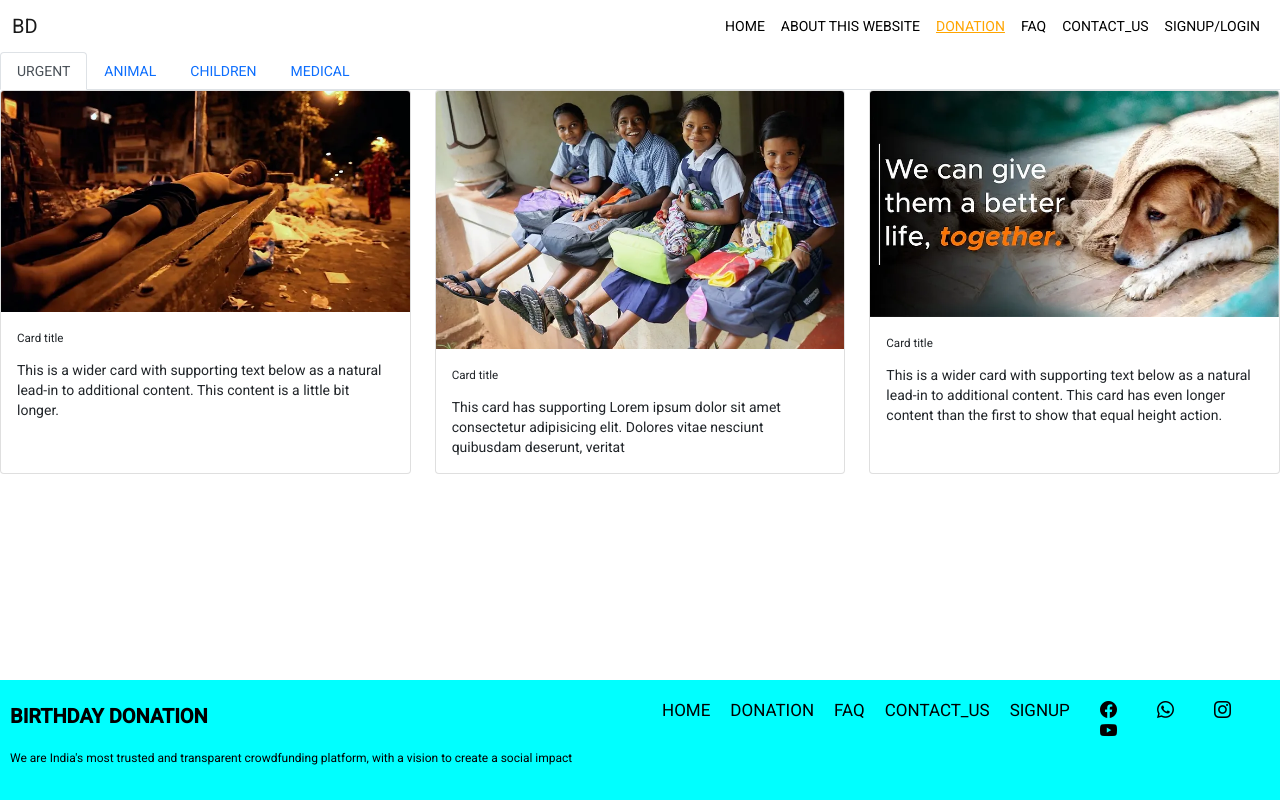
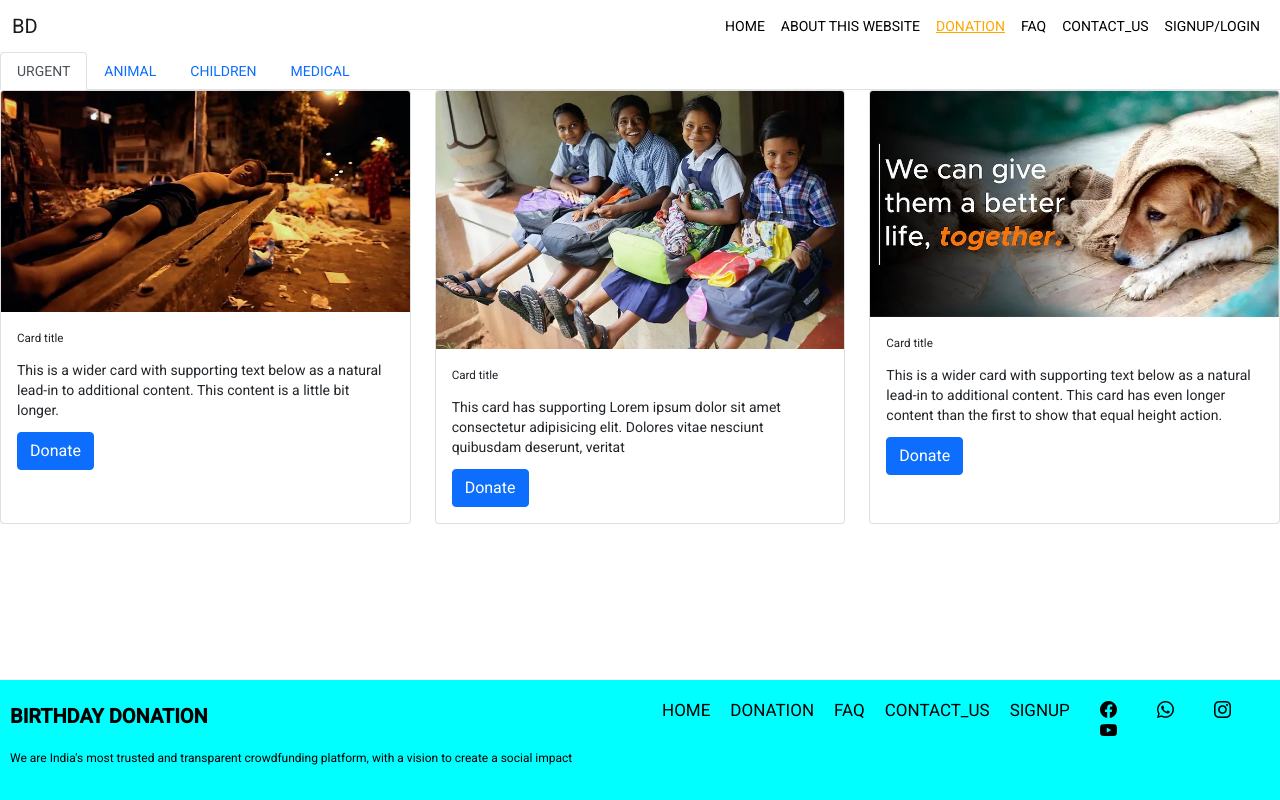
Before and after one commit to crony10/Birthday_donation, an Angular app in the folder BIRTHDAY_DONATION-1/: page /donation in a window 1280 px wide. Built offline with nearby package versions, Linux system fonts and the light colour scheme.

Commit message:
completed the signup login

```diff
--- a/BIRTHDAY_DONATION-1/src/app/app-routing.module.ts
+++ b/BIRTHDAY_DONATION-1/src/app/app-routing.module.ts
@@ -6,6 +6,7 @@ import { DonationComponent } from './pages/donation/donation.component';
 import { FAQComponent } from './pages/faq/faq.component';
 import { HomeComponent } from './pages/home/home.component';
 import { LoginComponent } from './pages/signup/login/login.component';
+import { SignupComponent } from './pages/signup/login/signup/signup/signup.component';
 
 const routes: Routes = [
   {path:'',component:HomeComponent},
@@ -13,7 +14,8 @@ const routes: Routes = [
   {path:'donation',component:DonationComponent},
   {path:'faq',component:FAQComponent},
   {path:'contact-us',component:CONTACTUSComponent},
-  {path:'signup',component:LoginComponent}
+  {path:'login',component:LoginComponent},
+  {path:'signup',component:SignupComponent}
 ];
 
 @NgModule({
--- a/BIRTHDAY_DONATION-1/src/app/pages/donation/donation.component.html
+++ b/BIRTHDAY_DONATION-1/src/app/pages/donation/donation.component.html
@@ -1,4 +1,4 @@
-<nav>
+  <nav>
     <div class="nav nav-tabs" id="nav-tab" role="tablist">
         <button class="nav-link active" id="nav-home-tab" data-bs-toggle="tab" data-bs-target="#nav-home" type="button"
             role="tab" aria-controls="nav-home" aria-selected="true">URGENT</button>
@@ -19,6 +19,7 @@
                 <div class="card-body">
                   <h5 class="card-title">Card title</h5>
                   <p class="card-text">This is a wider card with supporting text below as a natural lead-in to additional content. This content is a little bit longer.</p>
+                  <a (click)="donateButtonClicked()" class="btn btn-primary">Donate</a>
                 </div>
 
               </div>
@@ -29,6 +30,7 @@
                 <div class="card-body">
                   <h5 class="card-title">Card title</h5>
                   <p class="card-text">This card has supporting Lorem ipsum dolor sit amet consectetur adipisicing elit. Dolores vitae nesciunt quibusdam deserunt, veritat</p>
+                  <a (click)="donateButtonClicked()" class="btn btn-primary">Donate</a>
                 </div>
 
               </div>
@@ -39,6 +41,7 @@
                 <div class="card-body">
                   <h5 class="card-title">Card title</h5>
                   <p class="card-text">This is a wider card with supporting text below as a natural lead-in to additional content. This card has even longer content than the first to show that equal height action.</p>
+                  <a (click)="donateButtonClicked()" class="btn btn-primary">Donate</a>
                 </div>
 
               </div>
@@ -52,6 +55,7 @@
             <div class="card-body">
               <h5 class="card-title">Card title</h5>
               <p class="card-text">This is a wider card with supporting text below as a natural lead-in to additional content. This content is a little bit longer.</p>
+              <a (click)="donateButtonClicked()" class="btn btn-primary">Donate</a>
             </div>
 
           </div>
@@ -62,6 +66,7 @@
             <div class="card-body">
               <h5 class="card-title">Card title</h5>
               <p class="card-text">This card has supporting Lorem ipsum dolor sit amet consectetur adipisicing elit. Dolores vitae nesciunt quibusdam deserunt, veritat</p>
+              <a (click)="donateButtonClicked()" class="btn btn-primary">Donate</a>
             </div>
 
           </div>
@@ -72,6 +77,7 @@
             <div class="card-body">
               <h5 class="card-title">Card title</h5>
               <p class="card-text">This is a wider card with supporting text below as a natural lead-in to additional content. This card has even longer content than the first to show that equal height action.</p>
+              <a (click)="donateButtonClicked()" class="btn btn-primary">Donate</a>
             </div>
 
           </div>
@@ -84,6 +90,7 @@
             <div class="card-body">
               <h5 class="card-title">Card title</h5>
               <p class="card-text">This is a wider card with supporting text below as a natural lead-in to additional content. This content is a little bit longer.</p>
+              <a (click)="donateButtonClicked()" class="btn btn-primary">Donate</a>
             </div>
 
           </div>
@@ -94,6 +101,7 @@
             <div class="card-body">
               <h5 class="card-title">Card title</h5>
               <p class="card-text">This card has supporting Lorem ipsum dolor sit amet consectetur adipisicing elit. Dolores vitae nesciunt quibusdam deserunt, veritat</p>
+              <a (click)="donateButtonClicked()" class="btn btn-primary">Donate</a>
             </div>
 
           </div>
@@ -104,6 +112,7 @@
             <div class="card-body">
               <h5 class="card-title">Card title</h5>
               <p class="card-text">This is a wider card with supporting text below as a natural lead-in to additional content. This card has even longer content than the first to show that equal height action.</p>
+              <a (click)="donateButtonClicked()" class="btn btn-primary">Donate</a>
             </div>
 
           </div>
@@ -116,6 +125,7 @@
             <div class="card-body">
               <h5 class="card-title">Card title</h5>
               <p class="card-text">This is a wider card with supporting text below as a natural lead-in to additional content. This content is a little bit longer.</p>
+              <a (click)="donateButtonClicked()" class="btn btn-primary">Donate</a>
             </div>
 
           </div>
@@ -126,6 +136,7 @@
             <div class="card-body">
               <h5 class="card-title">Card title</h5>
               <p class="card-text">This card has supporting Lorem ipsum dolor sit amet consectetur adipisicing elit. Dolores vitae nesciunt quibusdam deserunt, veritat</p>
+              <a (click)="donateButtonClicked()" class="btn btn-primary">Donate</a>
             </div>
 
           </div>
@@ -136,6 +147,7 @@
             <div class="card-body">
               <h5 class="card-title">Card title</h5>
               <p class="card-text">This is a wider card with supporting text below as a natural lead-in to additional content. This card has even longer content than the first to show that equal height action.</p>
+              <a (click)="donateButtonClicked()" class="btn btn-primary">Donate</a>
             </div>
 
           </div>
--- a/BIRTHDAY_DONATION-1/src/app/pages/donation/donation.component.ts
+++ b/BIRTHDAY_DONATION-1/src/app/pages/donation/donation.component.ts
@@ -12,4 +12,7 @@ export class DonationComponent implements OnInit {
   ngOnInit(): void {
   }
 
+  donateButtonClicked(){
+    alert("ok")
+  }
 }
--- a/BIRTHDAY_DONATION-1/src/app/pages/signup/login/login.component.html
+++ b/BIRTHDAY_DONATION-1/src/app/pages/signup/login/login.component.html
@@ -39,8 +39,9 @@
                     <div class="text-center text-lg-start mt-4 pt-2">
                         <button type="button" class="btn btn-primary btn-lg"
                             style="padding-left: 2.5rem; padding-right: 2.5rem;">Login</button>
-                        <p class="small fw-bold mt-2 pt-1 mb-0">Don't have an account? <a href=""
-                                class="link-danger">Register</a></p>
+                        <p class="small fw-bold mt-2 pt-1 mb-0">Don't have an account?
+                            <a class="link-danger" (click)="onSignupClicked()">Register</a>
+                        </p>
                     </div>
 
                 </form>
--- a/BIRTHDAY_DONATION-1/src/app/pages/signup/login/login.component.ts
+++ b/BIRTHDAY_DONATION-1/src/app/pages/signup/login/login.component.ts
@@ -1,4 +1,6 @@
 import { Component, OnInit } from '@angular/core';
+import { Router } from '@angular/router';
+
 
 @Component({
   selector: 'app-login',
@@ -7,9 +9,13 @@ import { Component, OnInit } from '@angular/core';
 })
 export class LoginComponent implements OnInit {
 
-  constructor() { }
+  constructor(private router:Router) { }
 
   ngOnInit(): void {
   }
 
+  onSignupClicked(){
+    this.router.navigate(['/signup'])
+  }
+
 }
--- a/BIRTHDAY_DONATION-1/src/app/pages/signup/login/signup/signup/signup.component.html
+++ b/BIRTHDAY_DONATION-1/src/app/pages/signup/login/signup/signup/signup.component.html
@@ -43,9 +43,9 @@
 
                     <div class="text-center text-lg-start mt-4 pt-2">
                         <button type="button" class="btn btn-primary btn-lg"
-                            style="padding-left: 2.5rem; padding-right: 2.5rem;">Login</button>
-                        <p class="small fw-bold mt-2 pt-1 mb-0">Don't have an account? <a href=""
-                                class="link-danger">Register</a></p>
+                            style="padding-left: 2.5rem; padding-right: 2.5rem;">Register</button>
+                        <p class="small fw-bold mt-2 pt-1 mb-0">Have an account? <a (click)="onLoginClicked()"
+                                class="link-danger">Login</a></p>
                     </div>
 
                 </form>
--- a/BIRTHDAY_DONATION-1/src/app/pages/signup/login/signup/signup/signup.component.ts
+++ b/BIRTHDAY_DONATION-1/src/app/pages/signup/login/signup/signup/signup.component.ts
@@ -1,4 +1,5 @@
 import { Component, OnInit } from '@angular/core';
+import {Router} from '@angular/router';
 
 @Component({
   selector: 'app-signup',
@@ -7,9 +8,14 @@ import { Component, OnInit } from '@angular/core';
 })
 export class SignupComponent implements OnInit {
 
-  constructor() { }
+
+  constructor(private router: Router) { }
 
   ngOnInit(): void {
   }
 
+  onLoginClicked(){
+    this.router.navigate(['/login'])
+  }
+
 }
--- a/BIRTHDAY_DONATION-1/src/app/sharepage/navigation/navigation.component.html
+++ b/BIRTHDAY_DONATION-1/src/app/sharepage/navigation/navigation.component.html
@@ -23,7 +23,7 @@
                     <a class="nav-link " routerLink="contact-us" routerLinkActive="active-link">CONTACT_US</a>
                 </li>
                 <li class="nav-item">
-                    <a class="nav-link " routerLink="signup" routerLinkActive="active-link">SIGNUP/LOGIN</a>
+                    <a class="nav-link " routerLink="login" routerLinkActive="active-link">SIGNUP/LOGIN</a>
                 </li>
             </ul>
         </div>
```
Also changed, not shown: BIRTHDAY_DONATION-1/src/app/pages/home/home.component.html (+5 -5 lines), 1 other file (tests, documents, lock files or other folders).
